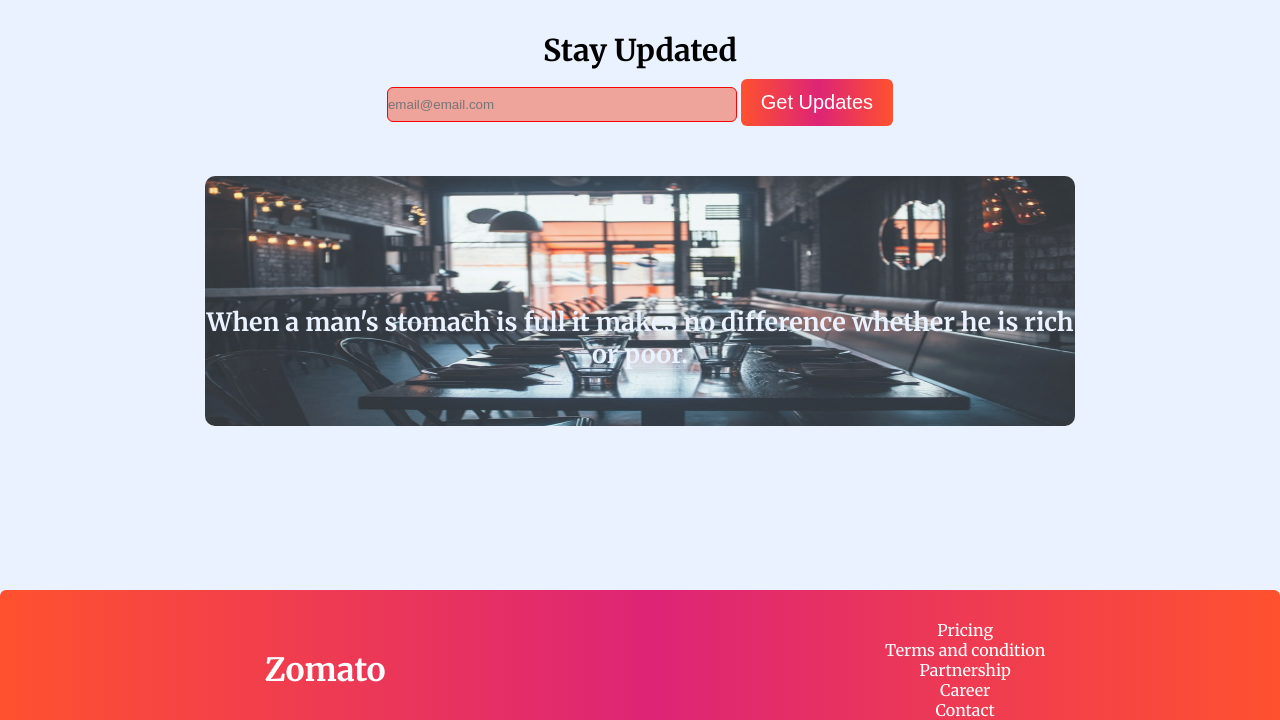
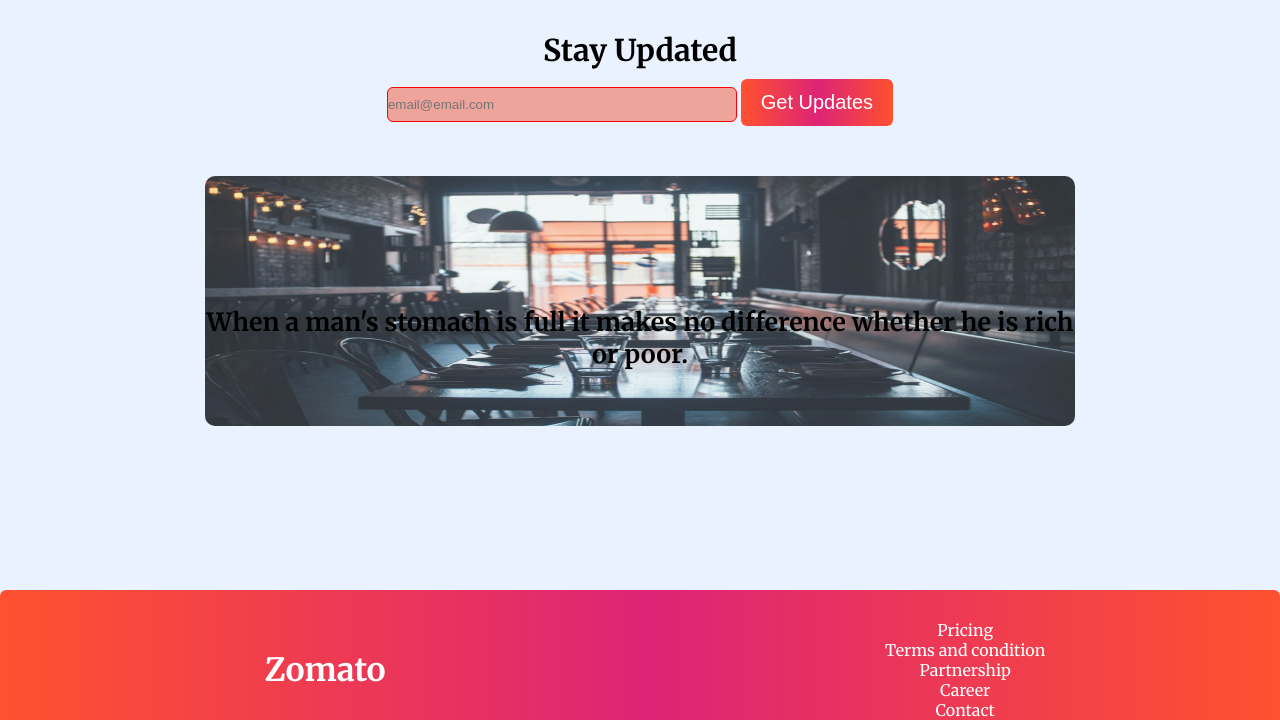
Before and after one commit to deepakraj1110/Project_1, a plain HTML site: page index.html in a window 1280 px wide. Shown: the part 1804-2524 px from the top of the page. Drawn offline with Linux system fonts and the light colour scheme.

Commit message:
Done all changes

```diff
--- a/style.css
+++ b/style.css
@@ -227,7 +227,7 @@ body{
     align-items: center;
     justify-content: center;
     font-size: 25px;
-    color:#ebf2ff;
+    color:fff;
     padding-top: 80px;
 }
 
```
